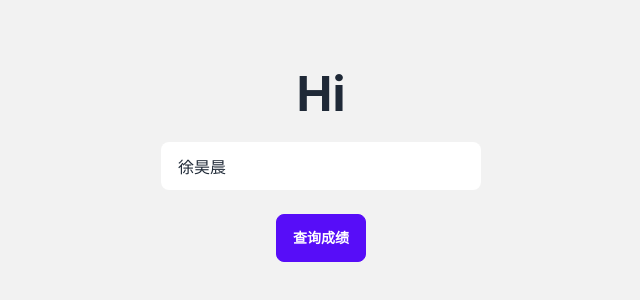
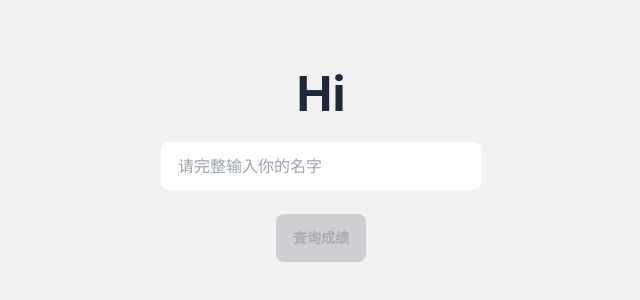
Before and after one commit to OWRIG/missy-transcripts, a Next.js app: page / in a window 1280 px wide. Shown: the part 234-534 px from the top of the page, without its empty margins (319-959 px from the left). Built offline with nearby package versions, Linux system fonts and the light colour scheme.

Commit message:
fix: state issue

```diff
--- a/src/pages/index.tsx
+++ b/src/pages/index.tsx
@@ -5,7 +5,7 @@ import Head from "next/head";
 
 const Home: NextPage = () => {
 	const router = useRouter();
-	const [input, setInput] = useState<string>("徐昊晨");
+	const [input, setInput] = useState<string>("");
 	const onClick = () => {
 		void router.push({
 			pathname: "/grades",
```
